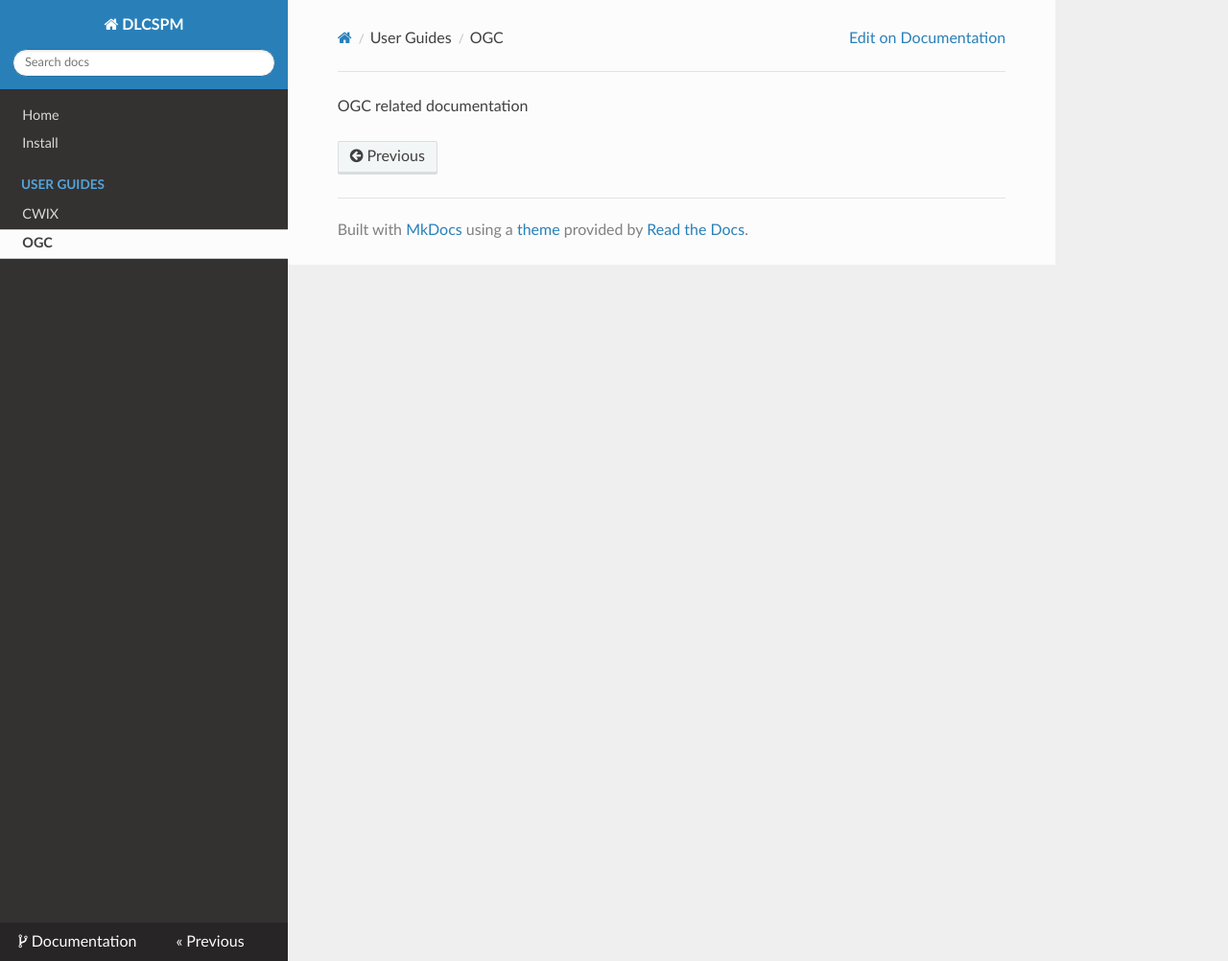
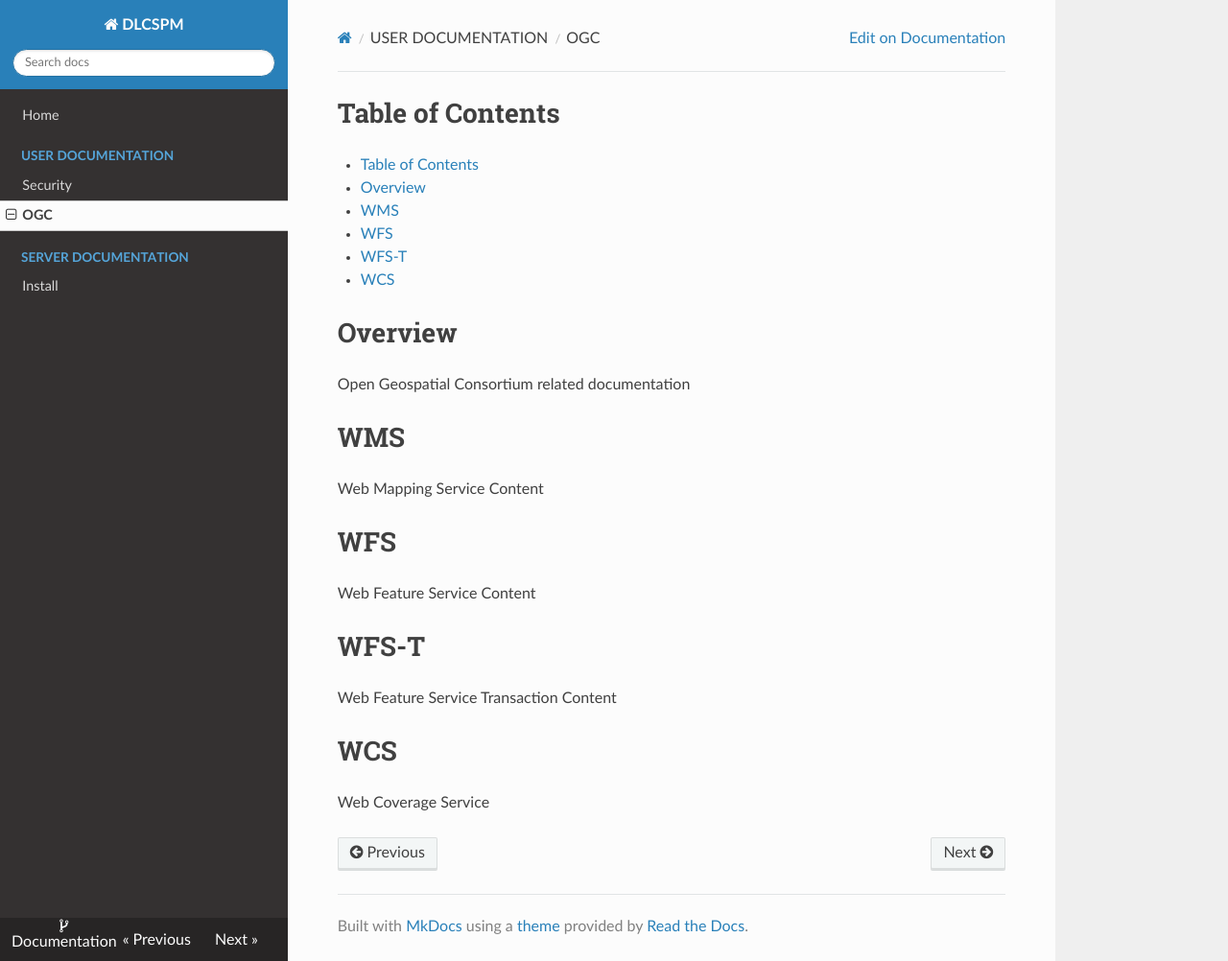
Before and after one commit to DenisCarriere/documentation, an MkDocs documentation site: the page built from docs/ogc.md, in a window 1280 px wide and 1002 px high. Shown: the whole window at 96% size. Built offline with MkDocs 1.6.1, drawn with Linux system fonts in a browser that asks for light colours; nearby versions of some CDN libraries; old or Windows-style settings are respelled for this version of MkDocs.

Commit message:
Update Tree structure

```diff
--- a/docs/ogc.md
+++ b/docs/ogc.md
@@ -1 +1,23 @@
-OGC related documentation
+# Table of Contents
+
+[TOC]
+
+# Overview
+
+Open Geospatial Consortium related documentation
+
+# WMS
+
+Web Mapping Service Content
+
+# WFS
+
+Web Feature Service Content
+
+# WFS-T
+
+Web Feature Service Transaction Content
+
+# WCS
+
+Web Coverage Service
--- a/mkdocs.yml
+++ b/mkdocs.yml
@@ -8,10 +8,12 @@ repo_url: https://github.com/dlcspm/documentation
 repo_name: Documentation
 
 theme: readthedocs
-
+markdown_extensions:
+    - smarty
 pages:
-    - Home: index.md
+  - Home: index.md
+  - USER DOCUMENTATION:
+    - Security: security.md
+    - OGC: ogc.md
+  - SERVER DOCUMENTATION:
     - Install: install.md
-    - User Guides:
-      - CWIX: cwix.md
-      - OGC: ogc.md
```
Also changed, not shown: docs/index.md (+13 -2 lines), docs/security.md (added, +49 -0 lines), docs/test.md (added, +33 -0 lines).
